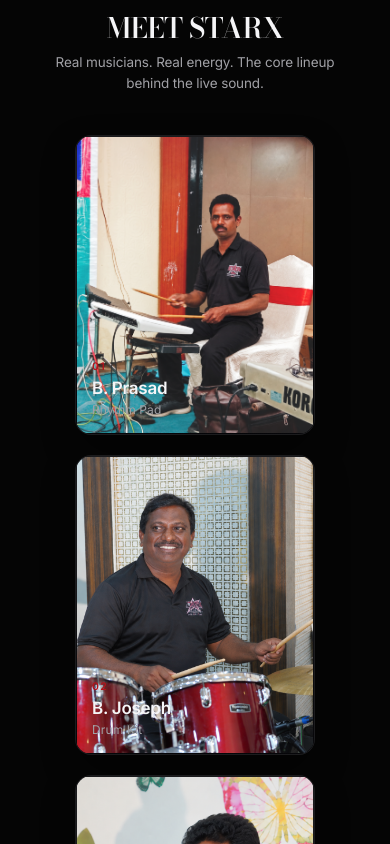
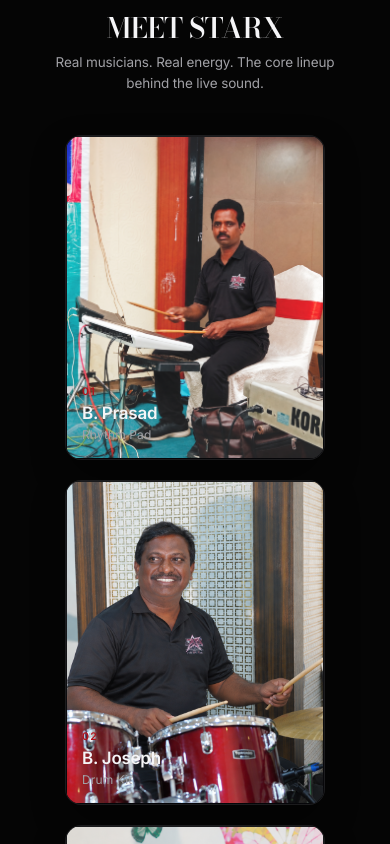
Before and after one commit to Sanjay200812/StarX-Official, a React (Vite) app: page / in a window 390 px wide. Shown: the part 2180-3024 px from the top of the page. Built offline with nearby package versions, Linux system fonts and the light colour scheme.

Commit message:
Improve Home artist card responsiveness

```diff
--- a/src/sections/BandMembers.jsx
+++ b/src/sections/BandMembers.jsx
@@ -126,8 +126,9 @@ export const BandMembers = ({ onNavigate, onOpenModal }) => {
               }}
               aria-label={`View profile for ${member.name} - ${member.role}`}
               style={{
-                flex: '0 0 240px',
+                flex: '1 1 220px',
                 maxWidth: '260px',
+                minWidth: 0,
                 width: '100%',
                 aspectRatio: '4 / 5',
                 position: 'relative',
```
